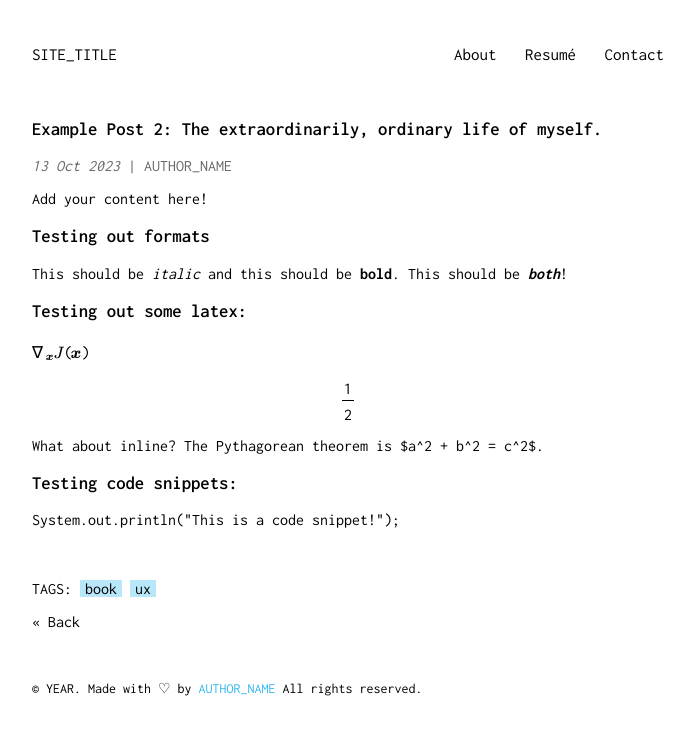
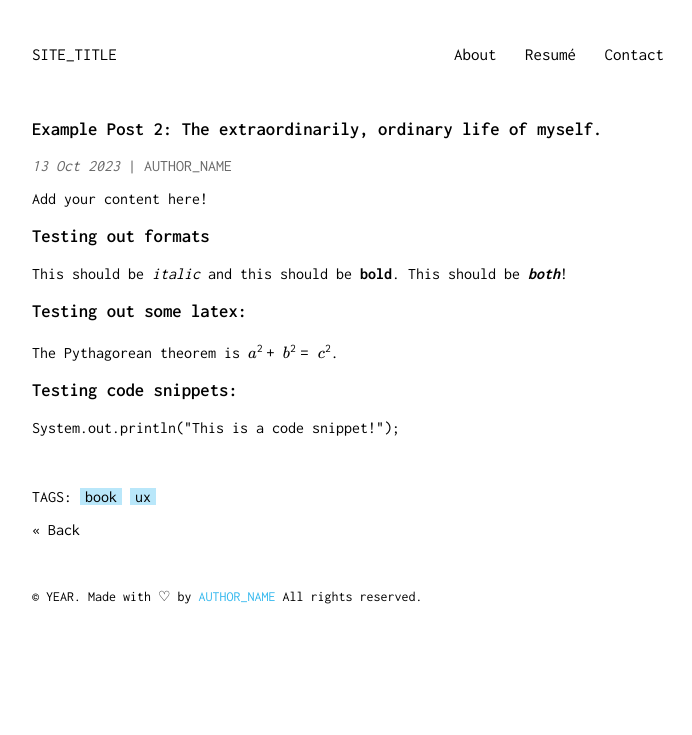
Before and after one commit to djarty24/jekyll-dewey-decimal, a Jekyll site: the page built from _posts/2023-10-13-file-2.md, in a window 1280 px wide. Shown: the top 735 px of the page, without its empty margins (292-984 px from the left). Built offline with Jekyll 4.4.1, drawn with Linux system fonts in a browser that asks for light colours; formulas are drawn with MathJax 3.

Commit message:
more latex fixing code snips not working

```diff
--- a/_posts/2023-10-13-file-2.md
+++ b/_posts/2023-10-13-file-2.md
@@ -11,11 +11,7 @@ Add your content here!
 This should be _italic_ and this should be **bold**. This should be ***both***!
 
 # Testing out some latex:
-$$\nabla_\boldsymbol{x} J(\boldsymbol{x})$$
-
-$$\frac{1}{2}$$
-
-What about inline? The Pythagorean theorem is $a^2 + b^2 = c^2$.
+The Pythagorean theorem is $$a^2 + b^2 = c^2$$.
 
 # Testing code snippets:
 
```
